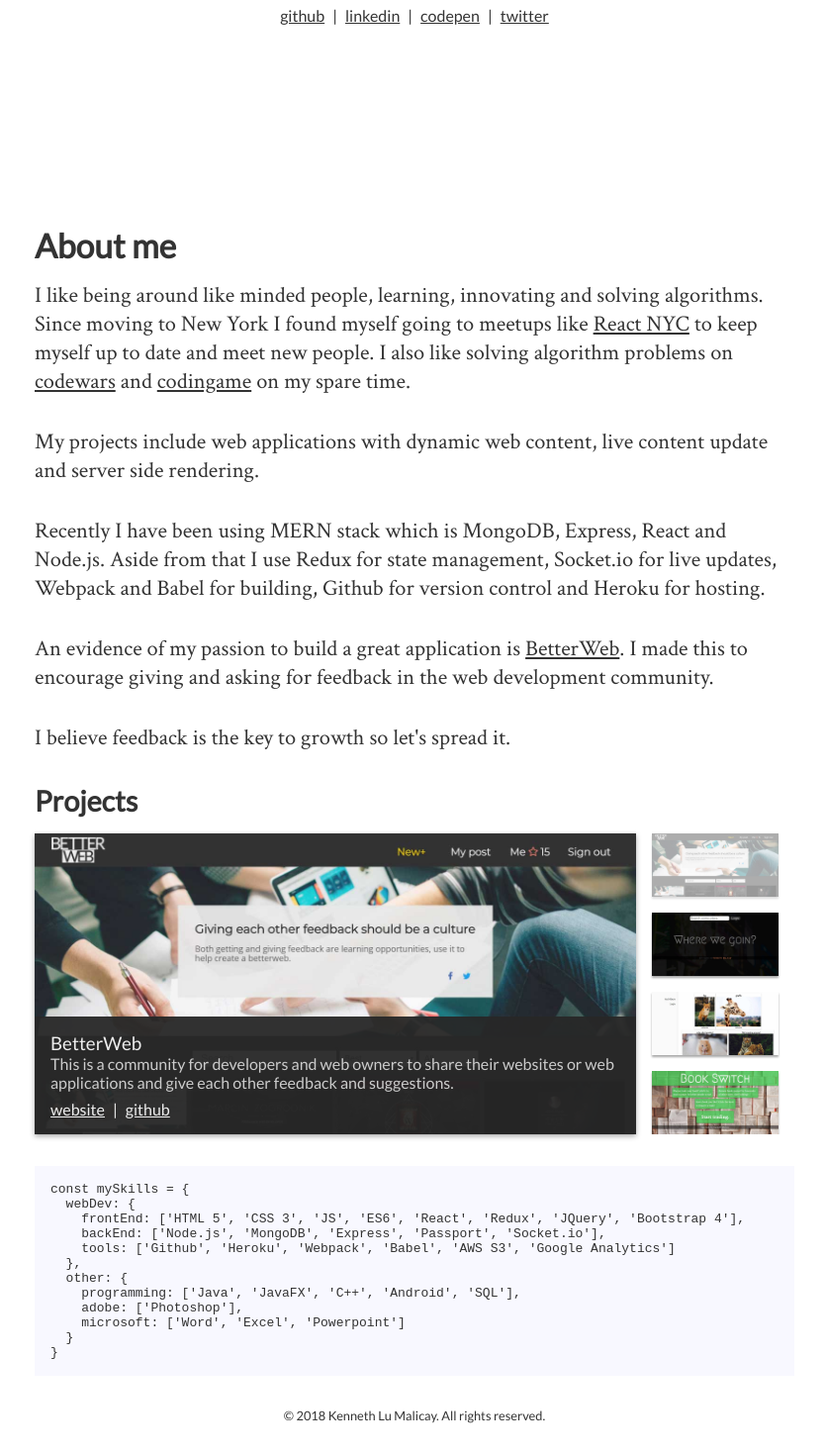
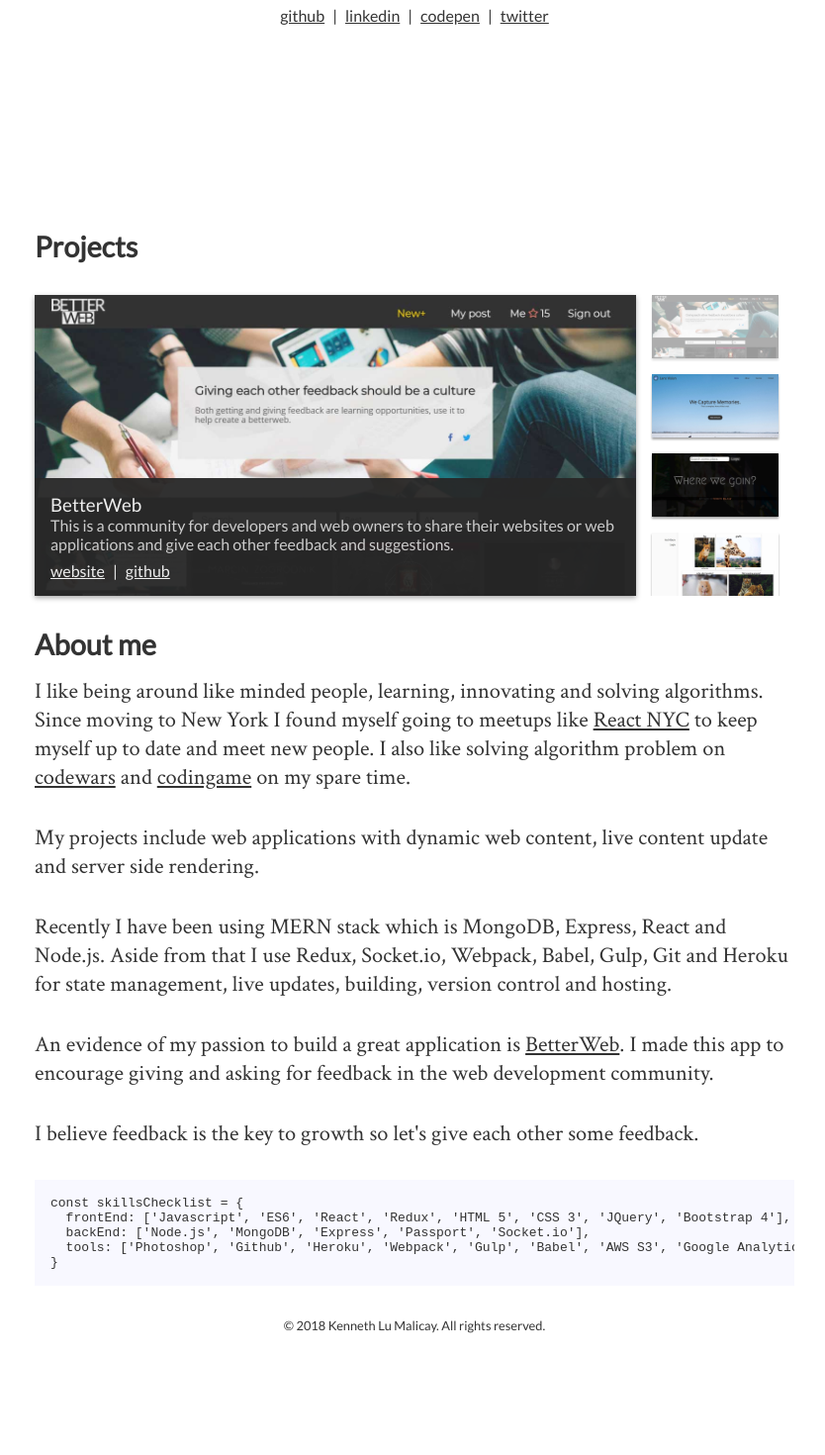
Before and after one commit to kennethlumalicay/slim-portfolio, a React app: page / in a window 1280 px wide. Shown: the part 600-2070 px from the top of the page at 99% size, without its empty margins (221-1055 px from the left). After the commit the page ends 1979 px from the top, so only its background shows below. Built offline with nearby package versions, Linux system fonts and the light colour scheme.

Commit message:
css fixes, redesign and added lens-vision

```diff
--- a/src/About.css
+++ b/src/About.css
@@ -3,10 +3,6 @@
   margin: auto;
   max-width: 48rem;
   text-align: left;
-  font-size: 1.4rem;
-}
-.about h1 {
-  margin-bottom: 0;
 }
 .about h1 + p {
   margin-top: 1rem;
@@ -15,4 +11,5 @@
   font-family: 'Crimson Text', serif;
   color: rgba(0,0,0,0.8);
   margin: 2rem 0;
+  font-size: 1.4rem;
 }
--- a/src/About.js
+++ b/src/About.js
@@ -5,19 +5,19 @@
 
   render() {
     return (
-      <article className='about'>
+      <section className='about'>
         <h1>About me</h1>
 
-        <p>I like being around like minded people, learning, innovating and solving algorithms. Since moving to New York I found myself going to meetups like <a href='https://www.meetup.com/ReactNYC' target='_blank' rel='noopener noreferrer'>React NYC</a> to keep myself up to date and meet new people. I also like solving algorithm problems on <a href='https://www.codewars.com/users/kennethlumalicay' target='_blank' rel='noopener noreferrer'>codewars</a> and <a href='https://www.codingame.com/profile/33c8b8376be610e47e927e4828dc4d5d8618002' target='_blank' rel='noopener noreferrer'>codingame</a> on my spare time.</p>
+        <p>I like being around like minded people, learning, innovating and solving algorithms. Since moving to New York I found myself going to meetups like <a href='https://www.meetup.com/ReactNYC' target='_blank' rel='noopener noreferrer'>React NYC</a> to keep myself up to date and meet new people. I also like solving algorithm problem on <a href='https://www.codewars.com/users/kennethlumalicay' target='_blank' rel='noopener noreferrer'>codewars</a> and <a href='https://www.codingame.com/profile/33c8b8376be610e47e927e4828dc4d5d8618002' target='_blank' rel='noopener noreferrer'>codingame</a> on my spare time.</p>
 
         <p>My projects include web applications with dynamic web content, live content update and server side rendering.</p>
 
-        <p>Recently I have been using MERN stack which is MongoDB, Express, React and Node.js. Aside from that I use Redux for state management, Socket.io for live updates, Webpack and Babel for building, Github for version control and Heroku for hosting.</p>
+        <p>Recently I have been using MERN stack which is MongoDB, Express, React and Node.js. Aside from that I use Redux, Socket.io, Webpack, Babel, Gulp, Git and Heroku for state management, live updates, building, version control and hosting.</p>
 
-        <p>An evidence of my passion to build a great application is <a href='https://www.betterweb.tech/' target='_blank' rel='noopener noreferrer'>BetterWeb</a>. I made this to encourage giving and asking for feedback in the web development community.</p>
+        <p>An evidence of my passion to build a great application is <a href='https://www.betterweb.tech/' target='_blank' rel='noopener noreferrer'>BetterWeb</a>. I made this app to encourage giving and asking for feedback in the web development community.</p>
 
-        <p>I believe feedback is the key to growth so let's spread it.</p>
-      </article>
+        <p>I believe feedback is the key to growth so let's give each other some feedback.</p>
+      </section>
     );
   }
 }
--- a/src/App.css
+++ b/src/App.css
@@ -22,6 +22,14 @@
   text-align: center;
   margin: auto;
 }
+.app > section {
+  margin-top: 2rem;
+}
+.app > section > h1 {
+  text-align: left;
+  font-size: 1.8rem;
+  margin: 0;
+}
 footer {
   font-size: 0.8em;
   padding: 2rem 1em;
--- a/src/App.js
+++ b/src/App.js
@@ -10,8 +10,8 @@
     return (
       <div className='app'>
         <Landing />
+        <Projects />
         <About />
-        <Projects />
         <Skills />
         <footer>
           © 2018 Kenneth Lu Malicay. All rights reserved.
--- a/src/Projects.css
+++ b/src/Projects.css
@@ -3,13 +3,8 @@
   margin: auto;
   max-width: 48rem;
 }
-.projects > h1 {
-  text-align: left;
-  font-size: 1.8rem;
-  margin-bottom: 0;
-}
 .projects > div {
-  margin-top: 1rem;
+  margin-top: 2rem;
   display: flex;
   flex-direction: column;
   justify-content: center;
--- a/src/Projects.js
+++ b/src/Projects.js
@@ -30,7 +30,7 @@
     const selectedProject = data[selected];
 
     return (
-      <article className='projects'>
+      <section className='projects'>
         <h1>Projects</h1>
         <div>
           <div key={'project' + selected} className='project-shown' style={{backgroundImage: `url('./img/${selectedProject.img}')`}}>
@@ -52,7 +52,7 @@
             {list}
           </div>
         </div>
-      </article>
+      </section>
     );
   }
 }
@@ -64,6 +64,13 @@
     link: 'https://www.betterweb.tech/',
     github: 'https://github.com/kennethlumalicay/betterweb/#readme',
     img: 'betterweb.jpg'
+  },
+  {
+    title: 'Lens Vision - template',
+    description: 'This is a single page application built with react. (work in progress)',
+    link: 'https://kennethlumalicay.github.io/company-template/',
+    github: 'https://github.com/kennethlumalicay/company-template/#readme',
+    img: 'lens-vision.jpg'
   },
   {
     title: 'Nightlife App',
--- a/src/Skills.css
+++ b/src/Skills.css
@@ -1,6 +1,6 @@
 .skills {
   padding: 0 1rem;
-  margin: 2rem auto auto auto;
+  margin: auto;
   max-width: 48rem;
   text-align: left;
 }
--- a/src/Skills.js
+++ b/src/Skills.js
@@ -5,24 +5,17 @@
 
   render() {
     return (
-      <article className='skills'>
+      <section className='skills'>
         <pre>{skills}</pre>
-      </article>
+      </section>
     );
   }
 }
 
-const skills = `const mySkills = {
-  webDev: {
-    frontEnd: ['HTML 5', 'CSS 3', 'JS', 'ES6', 'React', 'Redux', 'JQuery', 'Bootstrap 4'],
-    backEnd: ['Node.js', 'MongoDB', 'Express', 'Passport', 'Socket.io'],
-    tools: ['Github', 'Heroku', 'Webpack', 'Babel', 'AWS S3', 'Google Analytics']
-  },
-  other: {
-    programming: ['Java', 'JavaFX', 'C++', 'Android', 'SQL'],
-    adobe: ['Photoshop'],
-    microsoft: ['Word', 'Excel', 'Powerpoint']
-  }
+const skills = `const skillsChecklist = {
+  frontEnd: ['Javascript', 'ES6', 'React', 'Redux', 'HTML 5', 'CSS 3', 'JQuery', 'Bootstrap 4'],
+  backEnd: ['Node.js', 'MongoDB', 'Express', 'Passport', 'Socket.io'],
+  tools: ['Photoshop', 'Github', 'Heroku', 'Webpack', 'Gulp', 'Babel', 'AWS S3', 'Google Analytics']
 }`
 
 export default Skills;
--- a/src/index.css
+++ b/src/index.css
@@ -2,4 +2,5 @@
   margin: 0;
   padding: 0;
   font-family: sans-serif;
+  cursor: default;
 }
```
Also changed, not shown: public/img/lens-vision.jpg (added), 12 other files (tests, documents, lock files or other folders).
